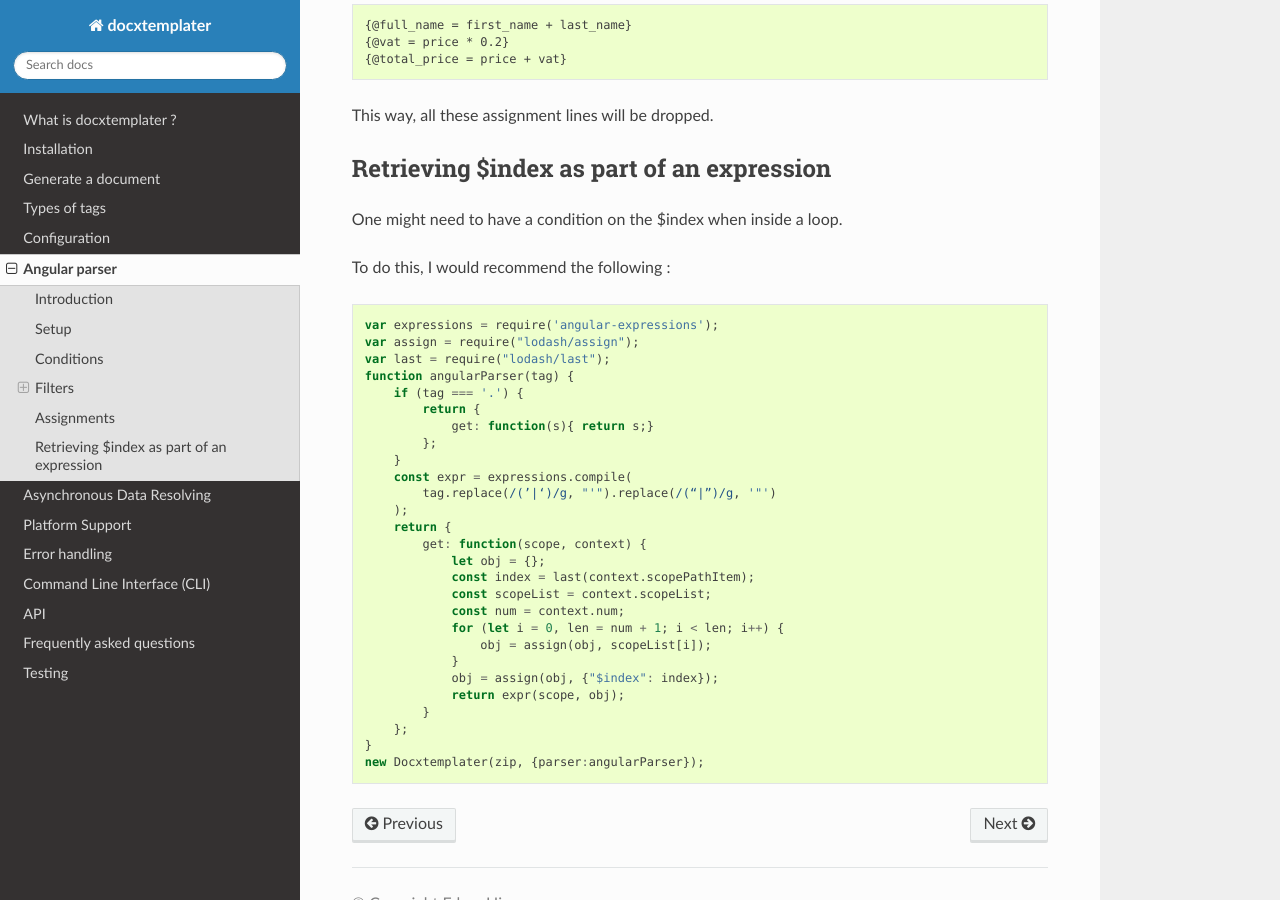
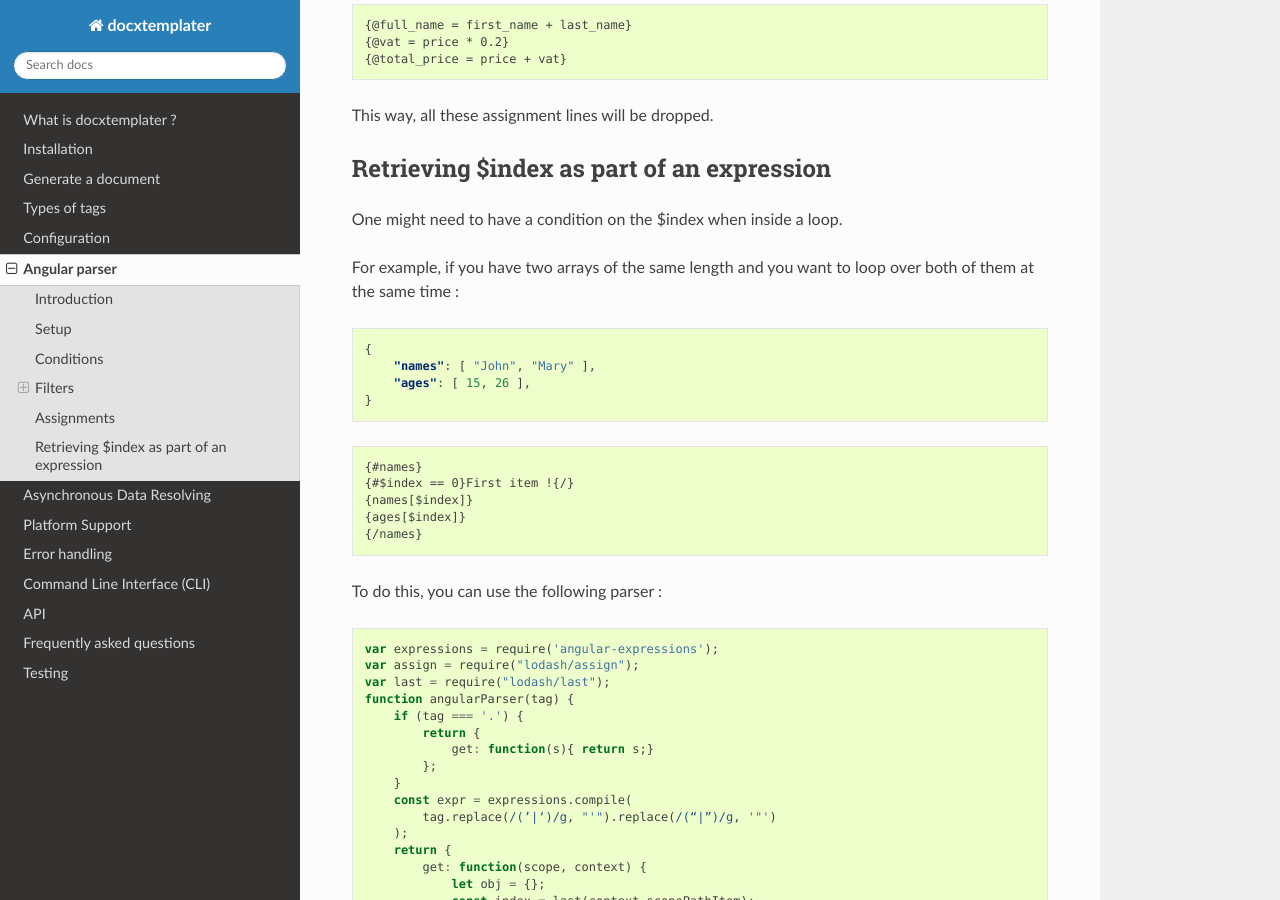
Before and after one commit to open-xml-templating/docxtemplater, a Sphinx documentation site: the page built from docs/source/angular_parse.rst, in a window 1280 px wide and 900 px high, scrolled down 6345 px. Built offline with Sphinx 7.4.7 and the Read the Docs theme 2.0.0, drawn with Linux system fonts in a browser that asks for light colours.

Commit message:
Update documentation about $index to loop over multiple arrays

```diff
--- a/docs/source/angular_parse.rst
+++ b/docs/source/angular_parse.rst
@@ -349,7 +349,25 @@ Retrieving $index as part of an expression
 
 One might need to have a condition on the $index when inside a loop.
 
-To do this, I would recommend the following :
+For example, if you have two arrays of the same length and you want to loop
+over both of them at the same time :
+
+.. code-block:: json
+
+    {
+        "names": [ "John", "Mary" ],
+        "ages": [ 15, 26 ],
+    }
+
+.. code-block:: text
+
+    {#names}
+    {#$index == 0}First item !{/}
+    {names[$index]}
+    {ages[$index]}
+    {/names}
+
+To do this, you can use the following parser :
 
 .. code-block:: javascript
 
```
